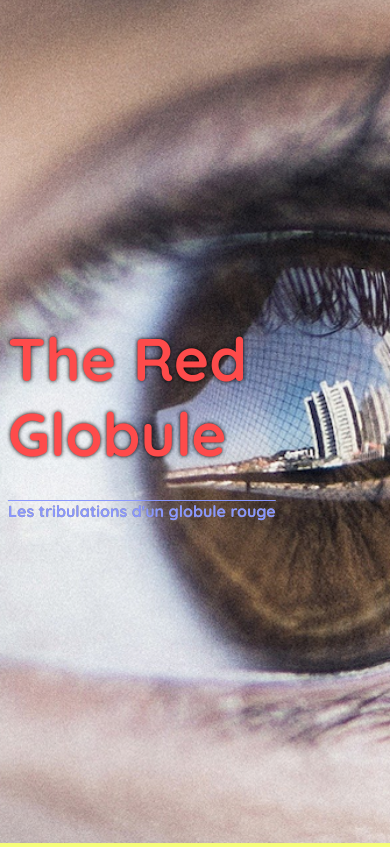
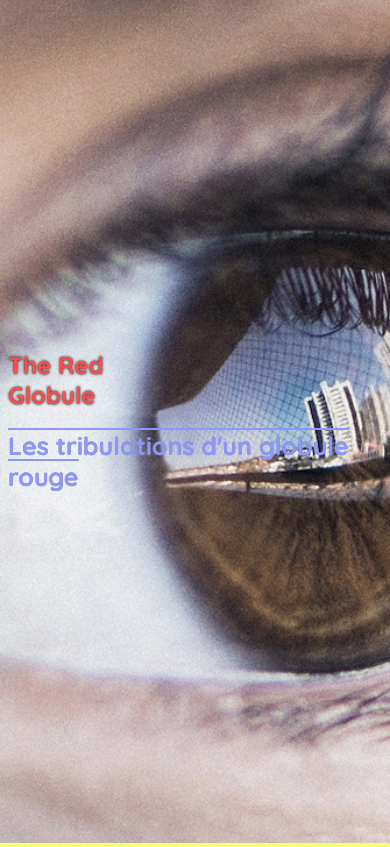
Before and after one commit to MireilleEM/TheRedGlobule, a PHP site: page / in a window 390 px wide. Shown: the part 20-867 px from the top of the page. Run offline with PHP 8.4, Linux system fonts and the light colour scheme; some web fonts are replaced.

Commit message:
Add files via upload

```diff
--- a/design/style.css
+++ b/design/style.css
@@ -176,7 +198,7 @@ ul{
         margin: 16px 0 16px;
     }
     header{
-        font-size: 90px;
+        font-size: 80px;
         font-weight: bolder;
         text-shadow:0 0 6px black;
     }
@@ -189,11 +211,6 @@ ul{
     }
     #bienvenue{
         padding: 16px;
-    }
-    #slogan{
-        color:#8A97FE;
-        font-size: 20px;
-        margin-top: 30px;
     }
     #dessin2{
         grid-column: auto;
@@ -218,7 +235,7 @@ ul{
         font-size:16px;
     }
     header{
-        font-size: 80px;
+        font-size: 50px;
         font-weight: bolder;
         text-shadow:0 0 3px black;
     }
@@ -228,11 +245,6 @@ ul{
     }
     #bienvenue{
         padding: 8px;
-    }
-    #slogan{
-        color:#8A97FE;
-        font-size: 20px;
-        margin-top: 30px;
     }
     #dessin1{
         grid-row: auto;
@@ -273,18 +285,13 @@ ul{
         font-size:16px;
     }
     header{
-        font-size: 60px;
+        font-size: 24px;
         font-weight: bolder;
-        text-shadow:0 0 4px black;
+        text-shadow:0 0 3px black;
     }
     .accent{
         font-size: 16px;
         text-shadow:0 0 2px black;
-    }
-    #slogan{
-        color:#8A97FE;
-        font-size: 16px;
-        margin-top: 30px;
     }
     #dessin1{
         grid-row: auto;
```
Also changed, not shown: other parts of design/style.css (+23 -1 lines).
